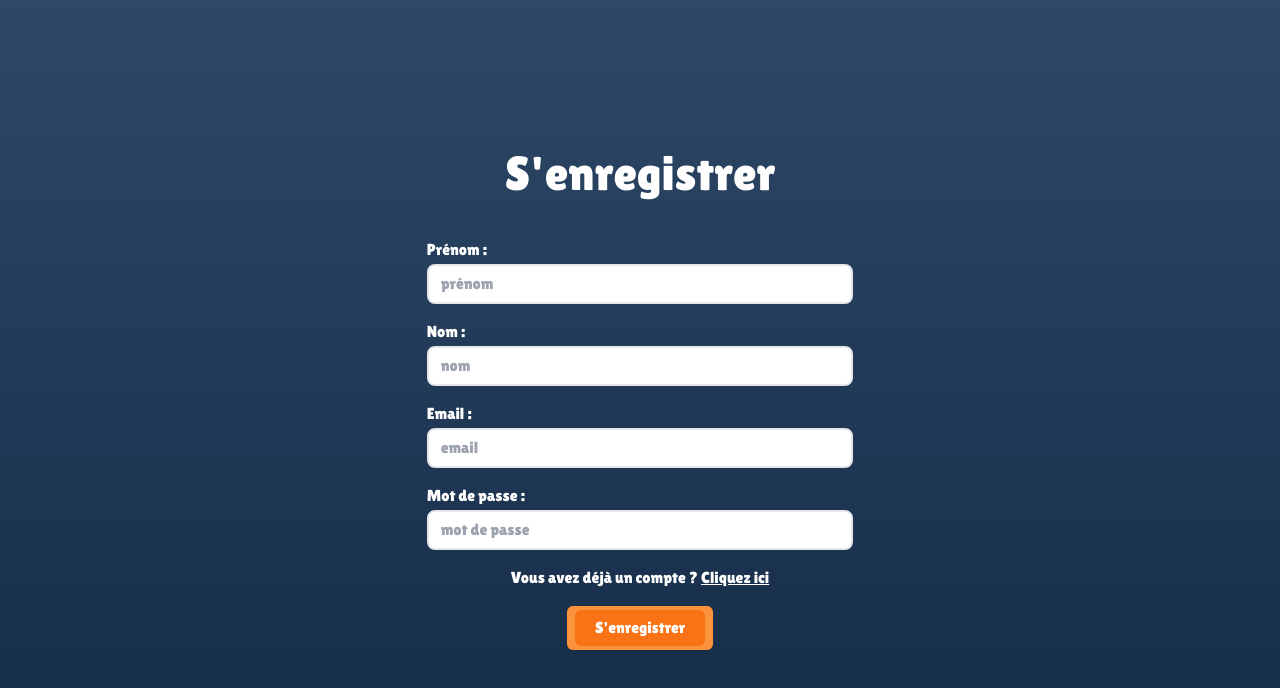
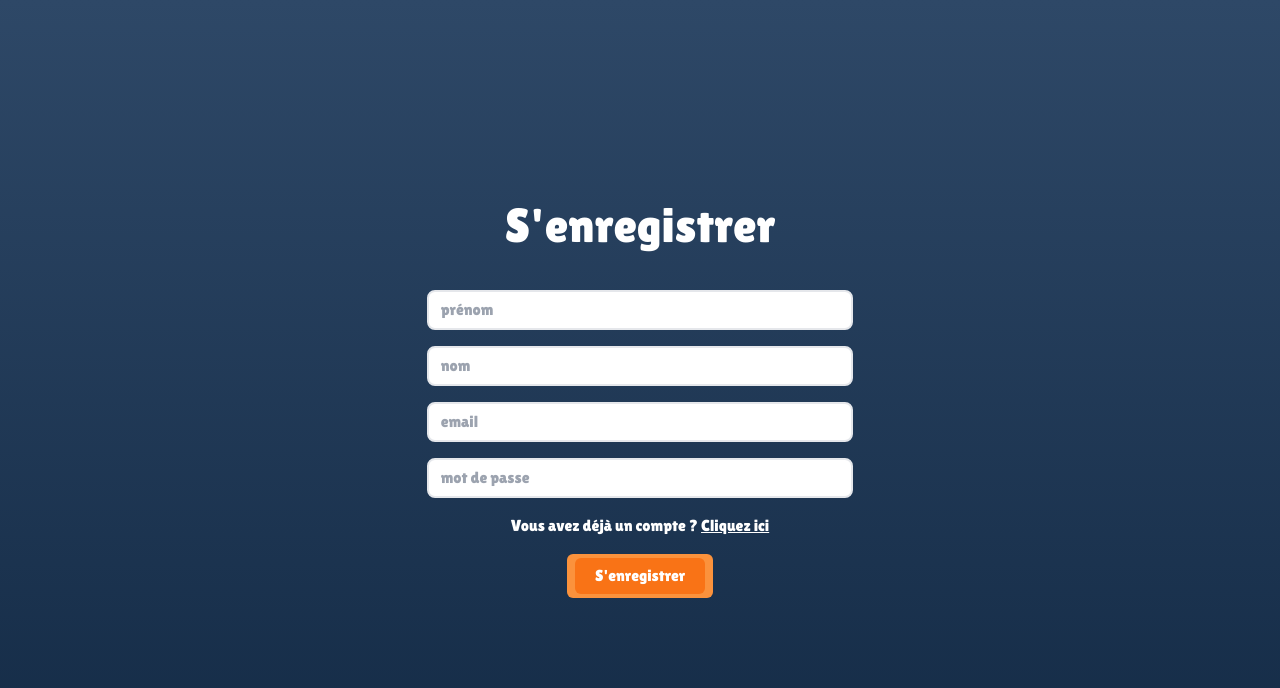
Before and after one commit to AVNOV/m2_CFB_Frontend, a Next.js app: page /register in a window 1280 px wide. Shown: the top 688 px of the page. Built offline with nearby package versions, Linux system fonts and the light colour scheme.

Commit message:
fix - user login and register labels fields

```diff
--- a/src/app/components/Input/index.tsx
+++ b/src/app/components/Input/index.tsx
@@ -15,7 +15,6 @@ type props = {
 const Input = forwardRef((props: props, ref) => {
   return (
     <div className="w-full">
-      <label className="block mb-0.5">{props.label} :</label>
       <input
         className="border-2 focus:outline-orange-400 border-grey rounded-lg w-full py-2 px-3 leading-tight border-solid bg-white text-black"
         required={props.required}
--- a/src/app/profile/page.tsx
+++ b/src/app/profile/page.tsx
@@ -4,11 +4,11 @@ import Image from 'next/image';
 import { useAppSelector } from '../../../store';
 import arrow from '@/assets/icons/arrow.svg';
 import { useRouter } from 'next/navigation';
+import { UserType } from 'types/UserTypes';
 
 export default function Page() {
   const router = useRouter();
-  const user = useAppSelector((state) => state.auth.user);
-  console.log(user);
+  const user: UserType = useAppSelector((state) => state.auth.user);
 
   return (
     <div className="h-full w-full flex flex-col pt-5">
--- a/src/app/register/page.tsx
+++ b/src/app/register/page.tsx
@@ -1,7 +1,7 @@
 'use client';
 import { useContext } from 'react';
 import { createUser } from '../../../api/query/user.query';
-import { CreateUserType } from '../../../types/CreateUserType';
+import { CreateUserType } from '../../../types/UserTypes';
 import Button from '../components/Button';
 import Input from '../components/Input';
 import { Controller, FieldValues, useForm } from 'react-hook-form';
```
